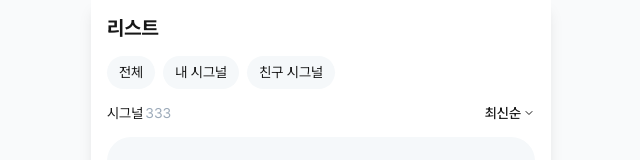
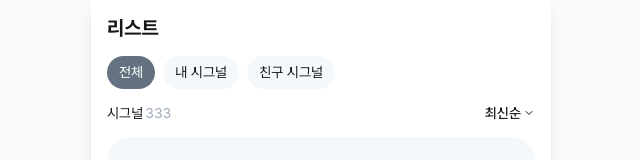
Before and after one commit to dnd-side-project/dnd-12th-4-frontend, a Next.js app: page /1/questions in a window 1280 px wide. Shown: the top 160 px of the page, without its empty margins (319-959 px from the left). Built offline with nearby package versions, Linux system fonts and the light colour scheme; no server answers.

Commit message:
fix: 전체 탭 활성화 이슈 해결 #14

```diff
--- a/src/components/questions/list/QuestionListTabBox.tsx
+++ b/src/components/questions/list/QuestionListTabBox.tsx
@@ -8,7 +8,7 @@ export default function QuestionListTabBox() {
   const searchParams = useSearchParams()
   const router = useRouter()
   const pathname = usePathname()
-  const tab = searchParams.get("tab")
+  const tab = searchParams.get("tab") || "all"
   return (
     <ul className="flex gap-[8px]">
       {TAB_MENUS.QUESTION.map((TAB_MENU) => (
```
